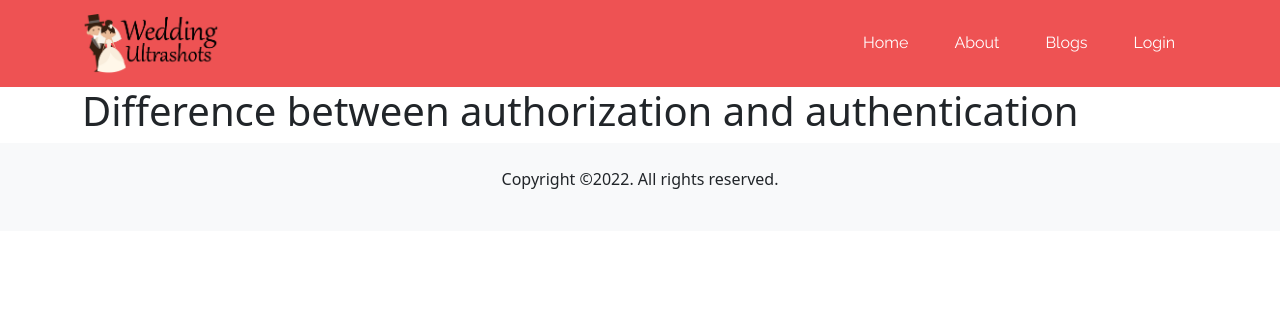
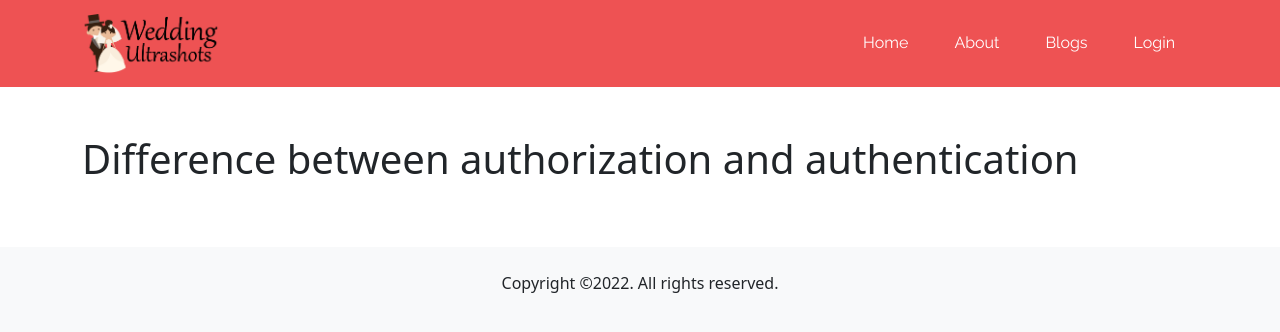
Before and after one commit to devmhimran/wedding-ultra-shots-client, a React (Create React App) app in the folder wedding-ultra-shots/: page /blogs in a window 1280 px wide. Shown: the top 332 px of the page. Built offline with nearby package versions, Linux system fonts and the light colour scheme; no server answers.

Commit message:
Update Blog

```diff
--- a/wedding-ultra-shots/src/component/Blogs/Blogs.js
+++ b/wedding-ultra-shots/src/component/Blogs/Blogs.js
@@ -3,9 +3,10 @@ import img from '../../Assets/error-gif.gif'
 
 const Blogs = () => {
     return (
-        <div className='container'>
+        <div className='container py-5'>
            <div className="question-ans">
             <h1>Difference between authorization and authentication</h1>
+            <p></p>
            </div>
         </div>
     );
```
